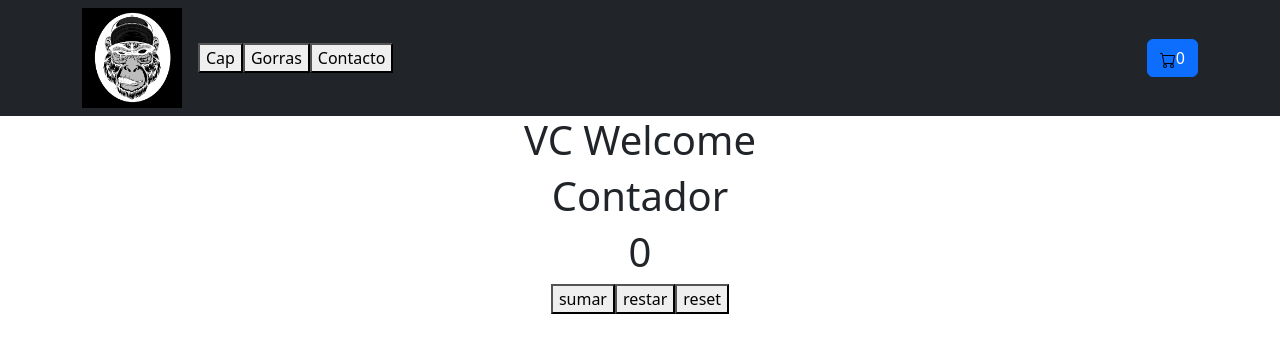
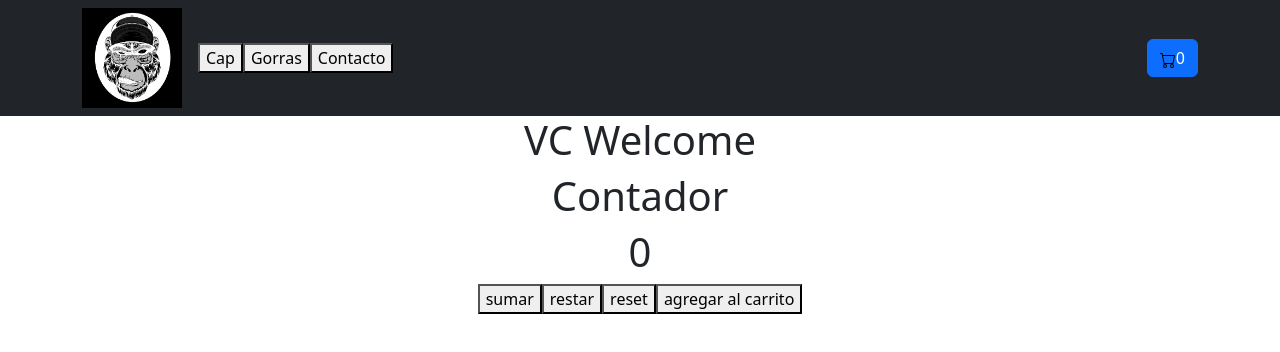
Before and after one commit to felipefafm/vc1, a React (Create React App) app: page / in a window 1280 px wide. Shown: the top 352 px of the page. Built offline with nearby package versions, Linux system fonts and the light colour scheme.

Commit message:
agrege el agregar carrito
funcion onAdd

```diff
--- a/src/App.js
+++ b/src/App.js
@@ -4,12 +4,18 @@ import './App.css';
 import CollapsNav from './components/Navbar/Navbar';
 import ItemListContainer from './components/ItemListContainer/ItemListContainer';
 import ItemCount from './components/ItemCount/ItemCount';
+
+
+const handleOnAdd = (quantity)=>{
+  console.log('se agrego al carrito'+quantity)
+}
+
 function App() {
   return (
     <div className="App">
       <CollapsNav />
       <ItemListContainer greeting='VC Welcome' />
-      <div><h1>Contador</h1><ItemCount initial={0} /></div>
+      <div><h1>Contador</h1><ItemCount initial={0} stock={10} onAdd={handleOnAdd}/></div>
     </div>
   );
 }
--- a/src/components/ItemCount/ItemCount.js
+++ b/src/components/ItemCount/ItemCount.js
@@ -2,11 +2,11 @@ import { useState } from "react"
 
 
 
-const ItemCount = ({ initial }) => {
+const ItemCount = ({ initial,stock, onAdd }) => {
 
 
     const [count, setCount] = useState(initial)
-    let stock = 10
+
 
     const increment = () => {
         if (count < stock) {
@@ -25,11 +25,14 @@ const ItemCount = ({ initial }) => {
     const reset=()=>{
         setCount(0)
     }
+    // const agregarCarrito=()=>{
+
+    // }
 
 
     return (
         <div><h1>{count}</h1>
-            <button onClick={() => increment()}>sumar</button><button onClick={() => rest()}>restar</button><button onClick={()=>reset()}>reset</button></div>
+            <button onClick={() => increment()}>sumar</button><button onClick={() => rest()}>restar</button><button onClick={()=>reset()}>reset</button><button onClick={()=>onAdd(count)}>agregar al carrito</button></div>
     )
 }
 
```
